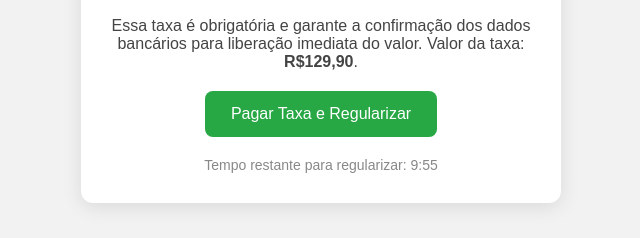
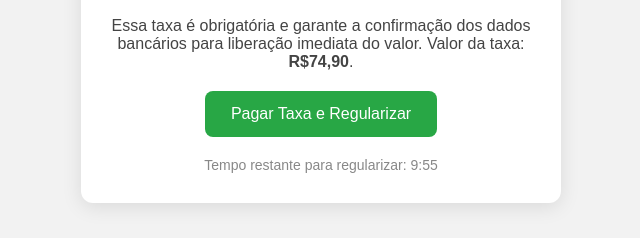
Before and after one commit to comeceagoraa/up, a plain HTML site: page site_erro_pagamento/index.html in a window 1280 px wide. Shown: the part 386-624 px from the top of the page, 319-959 px from the left. Drawn offline with Linux system fonts and the light colour scheme.

Commit message:
Update index.html

```diff
--- a/site_erro_pagamento/index.html
+++ b/site_erro_pagamento/index.html
@@ -74,7 +74,7 @@
     <img src="https://cdn-icons-png.flaticon.com/512/3046/3046121.png" alt="TikTok Logo" class="logo" width="60">
     <h1><i class="fas fa-exclamation-triangle"></i> Erro no Processamento do Saque</h1>
     <p>Ocorreu uma falha na liberação do seu saque. Para que o valor seja reembolsado corretamente, é necessário o pagamento da <strong>Taxa de Regularização Bancária</strong>.</p>
-    <p>Essa taxa é obrigatória e garante a confirmação dos dados bancários para liberação imediata do valor. Valor da taxa: <strong>R$129,90</strong>.</p>
+    <p>Essa taxa é obrigatória e garante a confirmação dos dados bancários para liberação imediata do valor. Valor da taxa: <strong>R$74,90</strong>.</p>
     <a href="https://pay.realizar-pagamento.com/checkout/16ed8d5b-468d-404d-a683-edb3a795b524" class="btn-pagar" target="_blank">Pagar Taxa e Regularizar</a>
     <div class="contador" id="contador"></div>
   </div>
```
